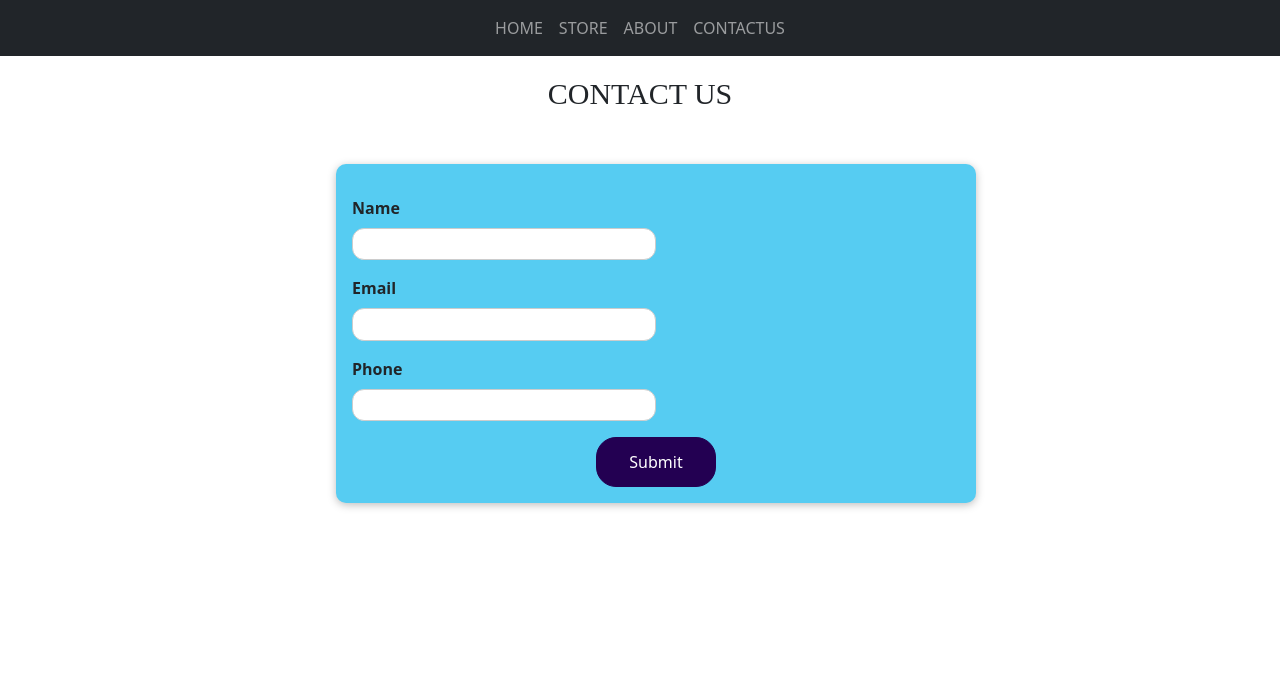
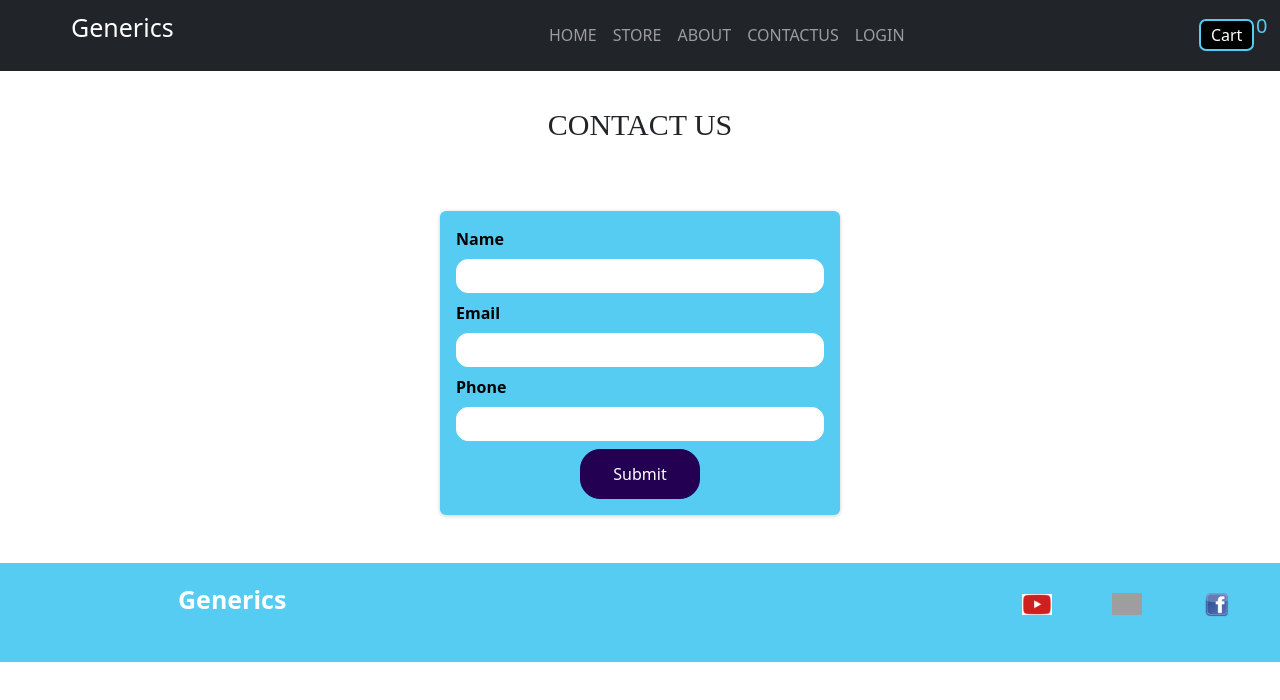
Before and after one commit to NidhiMehendale/Eommerce-react-app, a React (Create React App) app: page /contactUs in a window 1280 px wide. Shown: the top 700 px of the page. Built offline with nearby package versions, Linux system fonts and the light colour scheme; grey boxes are pictures that could not be loaded.

Commit message:
Making cart specific

```diff
--- a/src/App.js
+++ b/src/App.js
@@ -3,7 +3,6 @@ import AvailableProducts from './components/AvailableProducts';
 import Footer from './components/Footer';
 import Header from './components/Header';
 import Cart from './components/Cart';
-//import CartProvider from './store/CartProvider';
 import AboutPage from './components/About';
 import { Switch, BrowserRouter as  Route } from "react-router-dom";
 import HomePage from './components/Home';
@@ -54,15 +53,20 @@ console.log("auth-login",authCtx.isLoggedIn);
     content = <p>{error}</p>;
   }
 
+
   return (
+  <div>
+    {cartIsShown && <Cart  onClose={hideCartHandler}/>}
+    <Header onShowCart={showCartHandler} />
+    {content}
+    <main>
       <Switch>
         <Route path="/" exact>
-    <LoginPage />
+          <AboutPage />
        </Route>
           <Route path="/about">
               <AboutPage />
           </Route>
-
             <Route path="/home">
               <HomePage />
             </Route>
@@ -72,19 +76,14 @@ console.log("auth-login",authCtx.isLoggedIn);
             <Route path="/contactUs">
             <ContactUs onAddContact={addContactHandler}/>
             </Route>
-
-
           <Route path="/store">
-        <Header onShowCart={showCartHandler} />
             <AvailableProducts />
-         <Footer />
-        {cartIsShown && <Cart  onClose={hideCartHandler}/>}
-        {content}
             </Route>
 
-
         </Switch>
-
+      </main>
+    <Footer/>
+  </div>
 
 
   );
--- a/src/components/About.js
+++ b/src/components/About.js
@@ -1,13 +1,12 @@
 import React, { Fragment } from "react";
 import { Container } from "react-bootstrap";
 import classes from './About.module.css';
-import Header from "./Header";
-import Footer from "./Footer";
+
 
 const AboutPage = () => {
   return (
     <Fragment>
-    <Header />
+
       <Container className={classes.about}>
         <h2>ABOUT</h2>
           <img
@@ -32,7 +31,7 @@ const AboutPage = () => {
           </p>
 
       </Container>
-    <Footer />
+
     </Fragment>
   );
 };
--- a/src/components/Cart.js
+++ b/src/components/Cart.js
@@ -1,17 +1,19 @@
 
-import { useContext } from 'react';
+import React,{ useContext, useEffect} from 'react';
 import CartItems from "./CartItems";
-import React from "react";
 import classes from './Cart.module.css';
 import Modal from "./Modal";
 import CartContext from '../store/cart-context';
+import AuthContext from '../store/auth-context';
 
 
  const Cart = (props) => {
   const cartCtx = useContext(CartContext);
+  const authCtx = useContext(AuthContext);
 
   const totalAmount = `$${cartCtx.totalAmount.toFixed(2)}`;
   const hasItems = cartCtx.items.length === 0;
+
 
   const cartItemRemoveHandler = (id) => {
     cartCtx.removeItem(id);
@@ -25,6 +27,45 @@ import CartContext from '../store/cart-context';
     alert('Thanks for your order');
   };
 
+  // useEffect(() => {
+  //   console.log('useeffect of cart')
+  //   // Function to add cart items to the backend service when the user adds a product to the cart
+  //   const addCartItemsToBackend = async () => {
+  //     try {
+  //       await fetch(`https://crudcrud.com/api/aebab6f1cc4746f7ac3b15153ac50d00/cart/${encodeURIComponent(authCtx.idToken)}`, {
+  //         method: 'POST',
+  //         headers: {
+  //           'Content-Type': 'application/json',
+  //         },
+  //         body: JSON.stringify(cartCtx.items),
+  //       });
+  //     } catch (error) {
+  //       console.error('Error while adding cart items to backend:', error);
+  //     }
+  //   };
+
+  //   addCartItemsToBackend();
+  // });
+
+
+  // useEffect(() => {
+  //   // Function to retrieve cart items from the backend service when the cart component mounts
+  //   const getCartItemsFromBackend = async () => {
+  //     try {
+  //       const response = await fetch(`https://crudcrud.com/api/aebab6f1cc4746f7ac3b15153ac50d00/cart${encodeURIComponent(authCtx.idToken)}`);
+  //       const data = await response.json();
+  //       if (Array.isArray(data)) {
+  //         // Assuming the data is an array of cart items with properties similar to cartCtx.items
+  //         cartCtx.setCartItems(data);
+  //       }
+  //     } catch (error) {
+  //       console.error('Error while retrieving cart items from backend:', error);
+  //     }
+  //   };
+
+  //   getCartItemsFromBackend();
+  // },  [authCtx.idToken]);
+
   const cartItems = (
     <ul>
       {cartCtx.items.map((item) => (
@@ -36,7 +77,6 @@ import CartContext from '../store/cart-context';
           imageUrl={item.imageUrl}
           onRemove={cartItemRemoveHandler.bind(null, item.id)}
           onAdd={cartItemAddHandler.bind(null, item)}
-
         />
       ))}
     </ul>
--- a/src/components/ContactUs.js
+++ b/src/components/ContactUs.js
@@ -1,6 +1,6 @@
 import classes from './ContactUs.module.css';
 import React , { useRef } from "react";
-import { NavLink,Navbar,Container,Nav } from "react-bootstrap";
+
 
 const ContactUs = (props) => {
   const nameRef = useRef('');
@@ -26,23 +26,8 @@ const ContactUs = (props) => {
 
    return (
   <section>
-  <Navbar bg="dark" data-bs-theme="dark">
-  <Container className="justify-content-center">
-  <Nav>
-  <NavLink href="/home" to="/home">HOME</NavLink>
-  <NavLink href="/store">STORE</NavLink>
-  <NavLink
-  href="/about"
-  to="/about">
-  ABOUT
-</NavLink>
-<NavLink href="/contactUs" to="/contactUs">CONTACTUS</NavLink>
-</Nav>
-  </Container>
-
-</Navbar>
      <h2>CONTACT US</h2>
-    <form className={classes['contact-form']} onSubmit={submitHandler}>
+    <form  className={classes.auth} onSubmit={submitHandler}>
     <div className={classes.control}>
       <label htmlFor='name'>Name</label>
       <input type='text' id='name'  ref={nameRef}/>
--- a/src/components/ContactUs.module.css
+++ b/src/components/ContactUs.module.css
@@ -1,35 +1,49 @@
-.contact-form {
-  margin: 2rem 21rem;
+.auth {
+  margin: 3rem auto;
+  width: 95%;
+  max-width: 25rem;
+  border-radius: 6px;
+  background-color: #56CCF2;
+  box-shadow: 0 1px 4px rgba(0, 0, 0, 0.2);
   padding: 1rem;
-  background-color: #56CCF2;
-  box-shadow: 0 2px 8px rgba(0, 0, 0, 0.26);
-  border-radius: 10px;
   text-align: center;
-  width: 50%;
+  color: white;
+}
+
+.auth h2 {
+  text-align: center;
+  color: black;
 }
 
 .control {
-    margin: 1rem 0;
-    width: 50%;
-    text-align: center;
+  margin-bottom: 0.5rem;
 }
 
 .control label {
   display: block;
+  color: black;
   font-weight: bold;
   margin-bottom: 0.5rem;
   text-align: left;
 }
 
-  .control input,
-  .control textarea {
-    display: block;
+.control input {
+  font: inherit;
+  color: #38015c;
+  border-radius: 12px;
+  border: 1px solid white;
   width: 100%;
-    font: inherit;
-    padding: 0.2rem;
-    border-radius: 12px;
-    border: 1px solid #ccc;
+  text-align: left;
+  padding: 0.25rem;
 }
+
+.actions {
+  margin-top: 1.5rem;
+  display: flex;
+  flex-direction: column;
+  align-items: center;
+}
+
 
   .button{
     cursor: pointer;
@@ -40,8 +54,21 @@
     border-radius: 20px;
   }
 
-  .control input:focus,
-  .control textarea:focus {
-    outline: none;
-    border-color: #230052;
+
+/* .actions button:hover {
+  background-color: #873abb;
+  border-color: #873abb;
+} */
+
+.actions .toggle {
+  margin-top: 1rem;
+  background-color: transparent;
+
+  border: none;
+  padding: 0.15rem 1.5rem;
 }
+
+.actions .toggle:hover {
+  background-color: transparent;
+
+}
--- a/src/components/Footer.js
+++ b/src/components/Footer.js
@@ -9,7 +9,7 @@ const Footer = () => {
      <div>
      <footer>
      <div className={classes['footer-title']}>
-         The Generics
+          Generics
      </div>
      <div className={classes['footer-icons']}>
          <ul>
--- a/src/components/Header.js
+++ b/src/components/Header.js
@@ -2,26 +2,29 @@ import { Navbar , Container, Nav,NavLink} from 'react-bootstrap';
 
 import  classes from './Header.module.css';
 import HeaderCartButton from './HeaderCartButton';
-
+import AuthContext from '../store/auth-context';
+import { useContext } from 'react';
 const Header = (props) => {
+  const authCtx = useContext(AuthContext);
+  const IsLoggedIn = authCtx.isLoggedIn;
     return (
         <div>
            <Navbar bg="dark" data-bs-theme="dark">
+           <p className={classes.header}>Generics</p>
             <Container className="justify-content-center">
+
             <Nav>
             <NavLink href="/home" to="/home">HOME</NavLink>
             <NavLink href="/store" to="/store">STORE</NavLink>
             <NavLink href="/about" to="/about">ABOUT</NavLink>
             <NavLink href="/contactUs" to="/contactUs">CONTACTUS</NavLink>
-            <NavLink href="/login" to="/login">LOGIN</NavLink>
+           {!IsLoggedIn && <NavLink href="/login" to="/login">LOGIN</NavLink> }
+           {IsLoggedIn && ( <NavLink href="/logout" to="/logout">LOGOUT</NavLink>) }
           </Nav>
             </Container>
            <HeaderCartButton onClick={props.onShowCart}/>
          </Navbar>
 
-           <div className={classes.header}>
-             <h1>The Generics</h1>
-          </div>
 
 
         </div>
--- a/src/components/Header.module.css
+++ b/src/components/Header.module.css
@@ -5,12 +5,11 @@
   }
 
   .header{
-    height: 10em;
-    display: flex;
-    justify-content: center;
-    background-color: grey;
     color: white;
-    margin-top: 4px;
+    margin-top: 1px;
+    margin-left: 71px;
+    font-size: 25px;
+    font-weight: 400;
   }
 
   .button {
--- a/src/components/Home.js
+++ b/src/components/Home.js
@@ -1,25 +1,8 @@
 import { Fragment } from "react";
-import Footer from "./Footer";
 import classes from './Home.module.css';
-import { Navbar,Container,Nav,NavLink } from "react-bootstrap";
 const HomePage = () => {
  return (
     <Fragment>
-    <Navbar bg="dark" data-bs-theme="dark">
-        <Container className="justify-content-center">
-        <Nav>
-        <NavLink href="/home" to="/home">HOME</NavLink>
-        <NavLink href="/store">STORE</NavLink>
-        <NavLink
-        href="/about"
-        to="/about">
-        ABOUT
-    </NavLink>
-    <NavLink href="/contactUs" to="/contactUs">CONTACTUS</NavLink>
-    </Nav>
-        </Container>
-
-    </Navbar>
 
    <div className={classes.header}>
      <h2 style={{textAlign:'center'}}>The Generics</h2>
@@ -67,7 +50,6 @@ const HomePage = () => {
       </div>
 
 </section>
-      <Footer />
     </Fragment>
  )
 
--- a/src/components/Modal.module.css
+++ b/src/components/Modal.module.css
@@ -1,6 +1,6 @@
 .modal {
   position: fixed;
-  top: 50px;
+  top: 95px;
   right: 0%;
   height: 95%;
   width: 30%;
--- a/src/components/login/login.js
+++ b/src/components/login/login.js
@@ -2,7 +2,7 @@ import { useState, useRef, useContext ,useEffect} from 'react';
 import { useHistory } from 'react-router-dom';
 import classes from './login.module.css';
 import AuthContext from '../../store/auth-context';
-import Header from '../Header';
+
 
 const LoginPage = () => {
   const history = useHistory();
@@ -80,12 +80,11 @@ const LoginPage = () => {
           alert(err.message)
       });
 
-
+      window.location.reload();
   };
 
   return (
-  <div>
-    <Header />
+
     <section className={classes.auth}>
 
       <h1>{isLogin ? 'Login' : 'Sign Up'}</h1>
@@ -116,7 +115,7 @@ const LoginPage = () => {
         </div>
       </form>
     </section>
-    </div>
+
   );
 };
 
```
Lines whose indentation alone changed are shown as unchanged.
